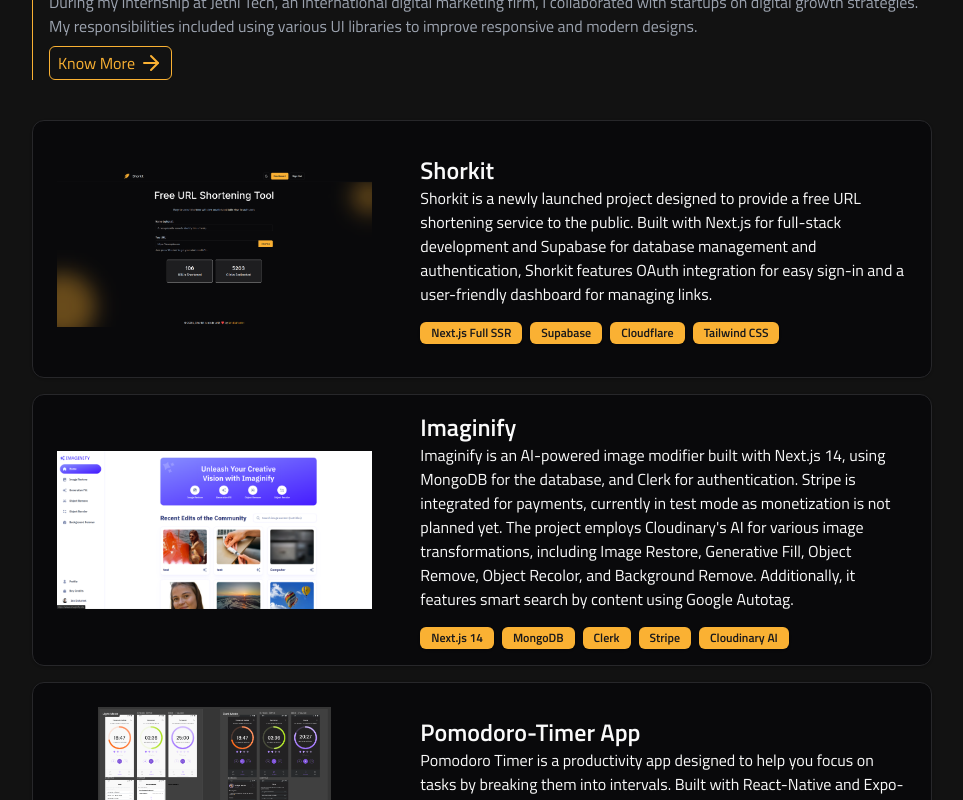
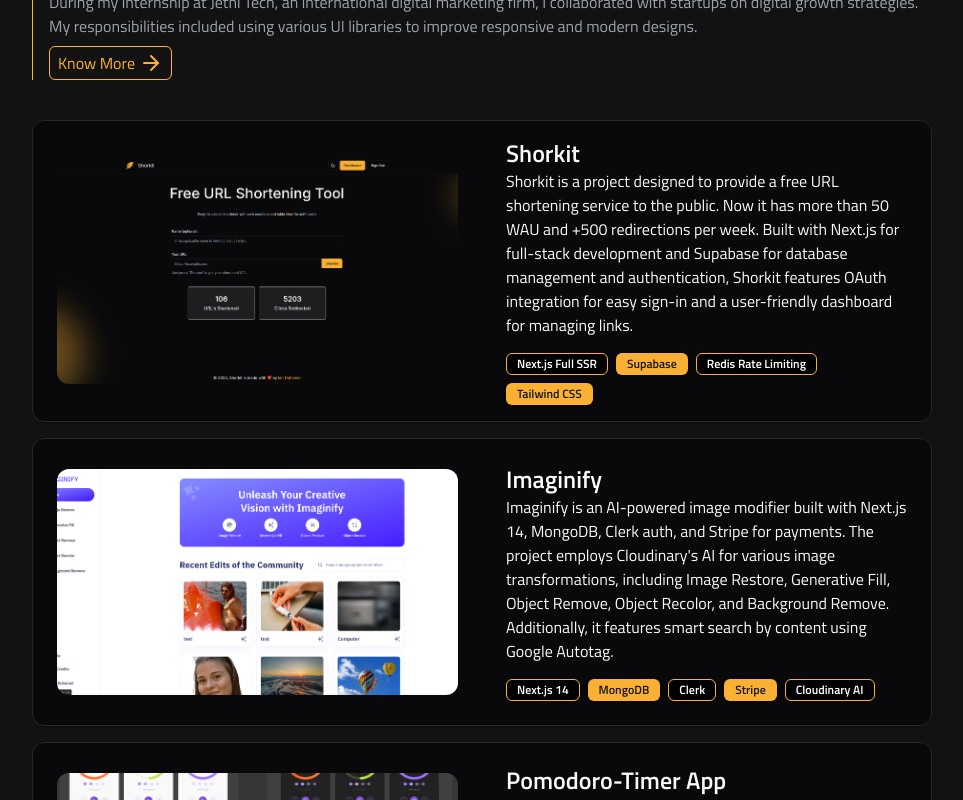
Before and after one commit to Ianduha13/blogfolio, a Next.js app: page /portfolio in a window 1280 px wide. Shown: the part 1380-2180 px from the top of the page, without its empty margins (158-1121 px from the left). Built offline with nearby package versions, Linux system fonts and the light colour scheme.

Commit message:
feat: replace mobile project showcase for carousel

```diff
--- a/components/Navbar.tsx
+++ b/components/Navbar.tsx
@@ -6,7 +6,7 @@
 
 export default function Navbar() {
   return (
-    <div className='fixed top-0 z-10 w-full bg-background shadow-md shadow-foreground/10 dark:bg-[#121212] dark:shadow-black/30'>
+    <div className='fixed top-0 z-[9999] w-full bg-background shadow-md shadow-foreground/10 dark:bg-[#121212] dark:shadow-black/30'>
       <nav className='mx-auto flex w-[90%] max-w-[1100px] items-center justify-between  py-6 '>
         <Link href='/'>
           <h4 className='text-2xl font-semibold text-primary'>IanDuhamel.tech</h4>
--- /dev/null
+++ b/components/PersonalProjectsMobileCarousel.tsx
@@ -0,0 +1,66 @@
+"use client"
+import Autoplay from "embla-carousel-autoplay"
+
+import {
+  Carousel,
+  CarouselContent,
+  CarouselItem,
+  CarouselNext,
+  CarouselPrevious,
+} from "@/components/ui/carousel"
+import FeaturedBlogsCard from "./FeaturedBlogsCard"
+import { useRef } from "react"
+import { Card, CardContent } from "./ui/card"
+import Image from "next/image"
+import { experiences } from "@/constants/experiences"
+import ProjectCard from "./ProjectCard"
+
+type ProjectCardProps = {
+  href: string;
+  imageSrc: string;
+  imageAlt: string;
+  title: string;
+  description: string;
+  badges: string[];
+};
+
+interface Props {
+  projects: ProjectCardProps[]
+}
+
+export default function PersonalProjectsMobileCarousel({projects}: Props) {
+  const plugin = useRef(
+    Autoplay({ delay: 5000, stopOnInteraction: true })
+  )
+
+  return (
+    <Carousel
+      plugins={[plugin.current]}
+      className="relative mt-2 w-full"
+      onMouseEnter={plugin.current.stop}
+      onMouseLeave={plugin.current.reset}
+      opts={{
+        align: "start",
+        loop: true,
+      }}
+    >
+      <CarouselContent>
+        {projects.map((project, index) => (
+          <CarouselItem key={project.title} className="h-full md:basis-1/2 lg:basis-1/3">
+            <ProjectCard
+              href={project.href}
+              imageSrc={project.imageSrc}
+              imageAlt={project.imageAlt}
+              title={project.title}
+              description={project.description}
+              badges={project.badges}
+            />
+          </CarouselItem>
+        ))}
+      </CarouselContent>
+      <CarouselPrevious className="bottom-[-64px] left-[unset] right-[48px] top-[unset] z-50" />
+      <CarouselNext className="absolute bottom-[-64px] right-0 top-[unset]" />
+    </Carousel>
+
+  )
+}
--- a/components/PersonalProjectsShowcase.tsx
+++ b/components/PersonalProjectsShowcase.tsx
@@ -1,43 +1,12 @@
 import React from 'react';
 import ProjectCard from './ProjectCard'; // Adjust the import path
-
-const projects = [
-  {
-    href: "https://shorkit.com/",
-    imageSrc: '/shorkit.png',
-    imageAlt: 'Shorkit',
-    title: 'Shorkit',
-    description: `Shorkit is a newly launched project designed to provide a free URL shortening service to the public.
-                  Built with Next.js for full-stack development and Supabase for database management and authentication,
-                  Shorkit features OAuth integration for easy sign-in and a user-friendly dashboard for managing links.`,
-    badges: ['Next.js Full SSR', 'Supabase', 'Cloudflare', 'Tailwind CSS']
-  },
-   {
-    href: "https://imaginify.site/",
-    imageSrc: '/imaginify.png',
-    imageAlt: 'Imaginify',
-    title: 'Imaginify',
-    description: `Imaginify is an AI-powered image modifier built with Next.js 14, using MongoDB for the database, and Clerk for authentication.
-                  Stripe is integrated for payments, currently in test mode as monetization is not planned yet.
-                  The project employs Cloudinary's AI for various image transformations, including Image Restore, Generative Fill, Object Remove, Object Recolor, and Background Remove.
-                  Additionally, it features smart search by content using Google Autotag.`,
-    badges: ['Next.js 14', 'MongoDB', 'Clerk', 'Stripe', 'Cloudinary AI']
-  },
-  {
-    href: "https://www.pomodoro-timer.site/",
-    imageSrc: '/Pomodoro-timer.png',
-    imageAlt: 'Pomodoro-Timer App',
-    title: 'Pomodoro-Timer App',
-    description: `Pomodoro Timer is a productivity app designed to help you focus on tasks by breaking them into intervals.
-                  Built with React-Native and Expo-Router for the frontend, and Supabase for the backend.
-                  The app is currently in the Alpha stage on the Play Store and is waiting the release being tested by a group of users.`,
-    badges: ['React Native', 'Supabase', 'React Query', 'Expo Router', 'EAS']
-  }
-];
+import PersonalProjectsMobileCarousel from './PersonalProjectsMobileCarousel';
+import { projects } from '@/constants/projects';
 
 const Projects = () => {
   return (
-    <div className="flex max-w-[900px] flex-col gap-4">
+    <section className='w-full'>
+      <div className=" mx-auto hidden max-w-[900px] flex-col  gap-4 md:flex">
         {projects.map((project, index) => (
           <ProjectCard
             key={index}
@@ -50,6 +19,10 @@
           />
         ))}
       </div>
+      <div className="w-full md:hidden">
+        <PersonalProjectsMobileCarousel projects={projects} />
+      </div>
+    </section>
   );
 };
 
--- a/components/ProjectCard.tsx
+++ b/components/ProjectCard.tsx
@@ -13,17 +13,17 @@
   badges: string[];
 };
 
-const ProjectCard: React.FC<ProjectCardProps> = ({ href, imageSrc, imageAlt, title, description, badges }) => {
+const ProjectCard = ({ href, imageSrc, imageAlt, title, description, badges }: ProjectCardProps) => {
   return (
     <Link href={href} target="_blank">
-      <Card className="flex flex-col items-center sm:flex-row">
-        <CardHeader className="w-full sm:w-2/3">
+      <Card className="flex min-h-72 flex-col items-center md:flex-row">
+        <CardHeader className="w-full">
           <Image
             src={imageSrc}
             height={667}
             width={1186}
             alt={imageAlt}
-            className="h-52 rounded-xl object-contain"
+            className="aspect-video rounded-xl object-cover object-center"
           />
         </CardHeader>
         <CardContent className="flex w-full flex-col justify-between gap-2 py-4">
@@ -37,7 +37,7 @@
           </div>
           <div className="mt-2 flex flex-wrap gap-2">
             {badges.map((badge, index) => (
-              <Badge key={index}>{badge}</Badge>
+              <Badge key={index} className={`${index % 2 === 0 ? "border border-primary bg-white text-black dark:bg-black dark:text-white": "bg-primary"}`}>{badge}</Badge>
             ))}
           </div>
         </CardContent>
--- /dev/null
+++ b/constants/projects.ts
@@ -0,0 +1,32 @@
+export const projects = [
+  {
+    href: "https://shorkit.com/",
+    imageSrc: '/shorkit.png',
+    imageAlt: 'Shorkit',
+    title: 'Shorkit',
+    description: `Shorkit is a project designed to provide a free URL shortening service to the public. Now it has more than 50 WAU and +500 redirections per week.
+                  Built with Next.js for full-stack development and Supabase for database management and authentication,
+                  Shorkit features OAuth integration for easy sign-in and a user-friendly dashboard for managing links.`,
+    badges: ['Next.js Full SSR', 'Supabase', 'Redis Rate Limiting', 'Tailwind CSS']
+  },
+  {
+    href: "https://imaginify.site/",
+    imageSrc: '/imaginify.png',
+    imageAlt: 'Imaginify',
+    title: 'Imaginify',
+    description: `Imaginify is an AI-powered image modifier built with Next.js 14, MongoDB, Clerk auth, and Stripe for payments.
+                  The project employs Cloudinary's AI for various image transformations, including Image Restore, Generative Fill, Object Remove, Object Recolor, and Background Remove.
+                  Additionally, it features smart search by content using Google Autotag.`,
+    badges: ['Next.js 14', 'MongoDB', 'Clerk', 'Stripe', 'Cloudinary AI']
+  },
+  {
+    href: "https://www.pomodoro-timer.site/",
+    imageSrc: '/Pomodoro-timer.png',
+    imageAlt: 'Pomodoro-Timer App',
+    title: 'Pomodoro-Timer App',
+    description: `Pomodoro Timer is a productivity app designed to help you focus on tasks by breaking them into intervals.
+                  Built with React-Native and Expo-Router for the frontend, and Supabase for the backend.
+                  The app is currently in the Alpha stage on the Play Store and is waiting the release being tested by a group of users.`,
+    badges: ['React Native', 'Supabase', 'React Query', 'Expo Router', 'EAS']
+  }
+];
```
Also changed, not shown: constants/experiences.ts (renamed from constants/experiences.tsx), 1 other file (tests, documents, lock files or other folders). Lines whose indentation alone changed are shown as unchanged.
